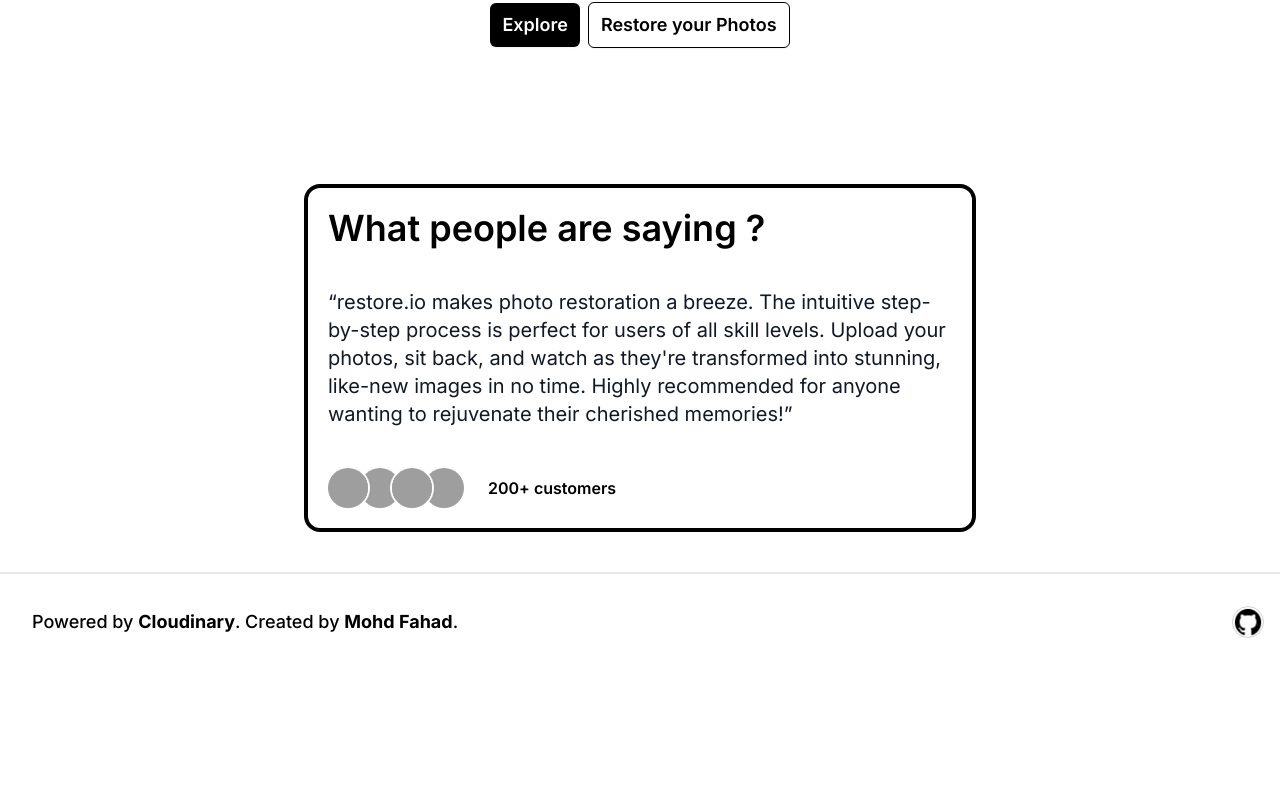
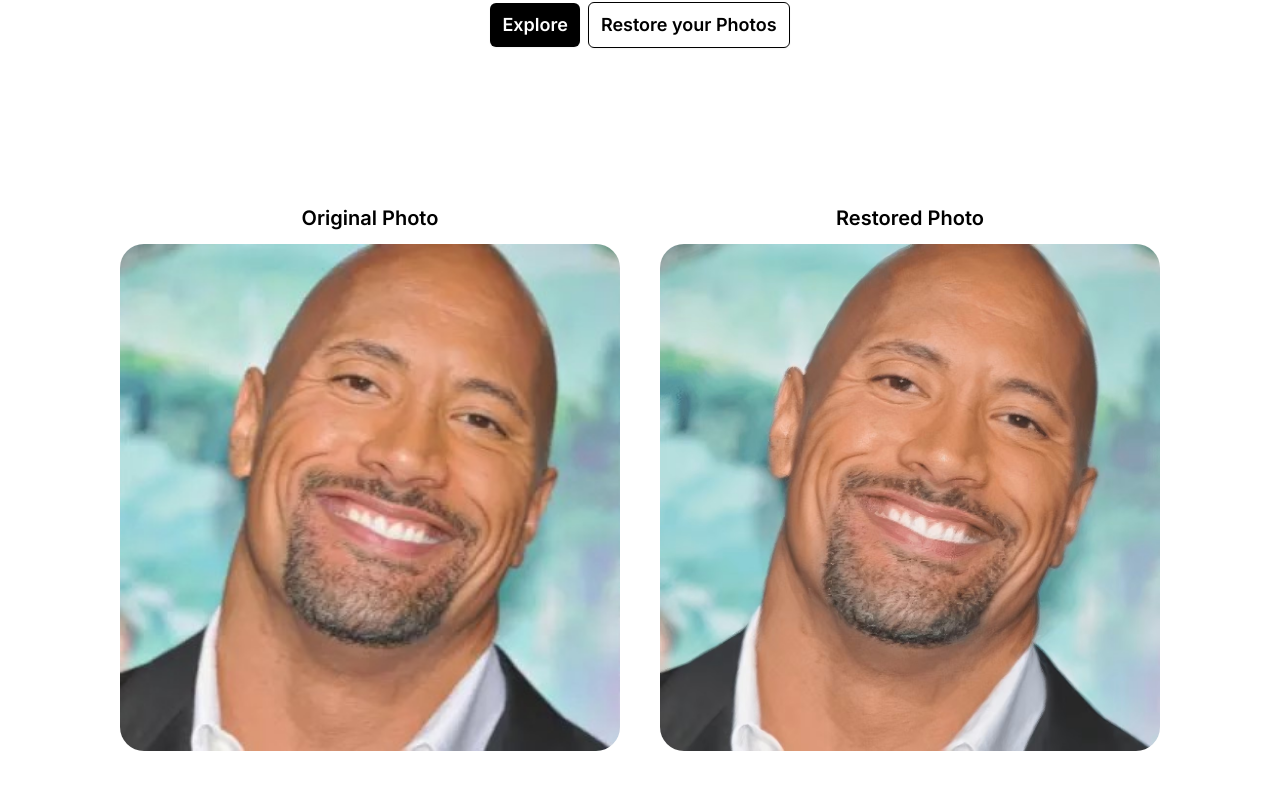
Before and after one commit to MohdFahad1/restore-photos, a Next.js app: page / in a window 1280 px wide. Shown: the part 454-1260 px from the top of the page. Before the commit the page ends 1124 px from the top, so only its background shows below. Built offline with nearby package versions, Linux system fonts and the light colour scheme; grey boxes are pictures that could not be loaded.

Commit message:
feat: comparison component completed

```diff
--- /dev/null
+++ b/src/components/Comparison.jsx
@@ -0,0 +1,39 @@
+import Image from "next/image";
+import React from "react";
+
+const Comparison = () => {
+  return (
+    <>
+      <section className="px-2 py-10 md:px-0 flex justify-center items-center mx-auto">
+        <div className="mx-auto p-5 rounded-2xl flex md:gap-10 gap-5 flex-col md:flex-row">
+          <div>
+            <h1 className="text-xl font-semibold text-center mb-3">
+              Original Photo
+            </h1>
+            <Image
+              src={"/old.png"}
+              alt="Old Rock"
+              width={500}
+              height={500}
+              className="rounded-3xl"
+            />
+          </div>
+          <div>
+            <h1 className="text-xl font-semibold text-center mb-3">
+              Restored Photo
+            </h1>
+            <Image
+              src={"/new.png"}
+              alt="New Rock"
+              width={500}
+              height={500}
+              className="rounded-3xl"
+            />
+          </div>
+        </div>
+      </section>
+    </>
+  );
+};
+
+export default Comparison;
--- a/src/pages/page.jsx
+++ b/src/pages/page.jsx
@@ -1,11 +1,13 @@
 import React from "react";
 import Hero from "../components/Hero";
 import Testimonials from "@/components/Testimonials";
+import Comparison from "@/components/Comparison";
 
 const HomePage = () => {
   return (
     <>
       <Hero />
+      <Comparison />
       <Testimonials />
     </>
   );
```
Also changed, not shown: public/new.png (added), public/old.png (added).
